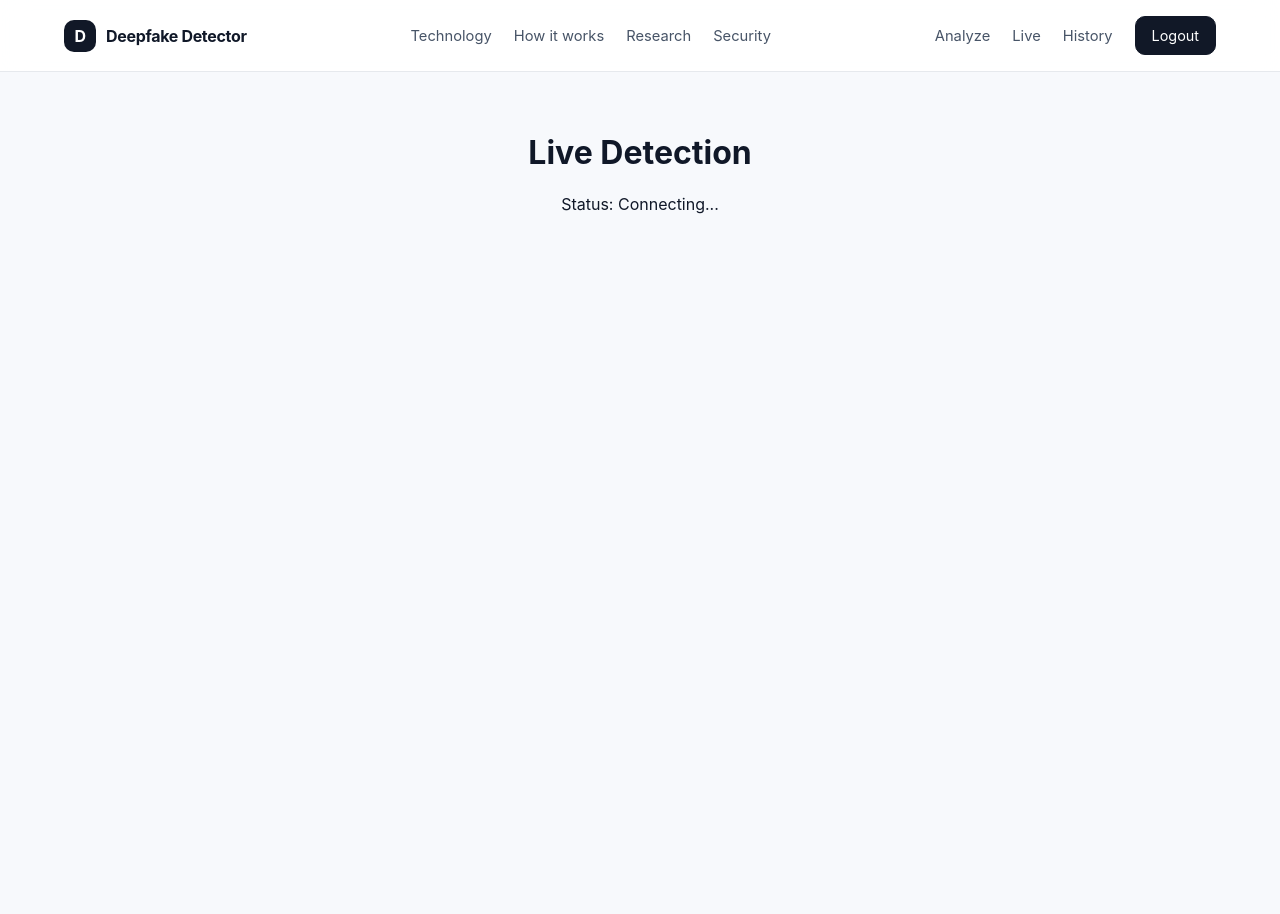
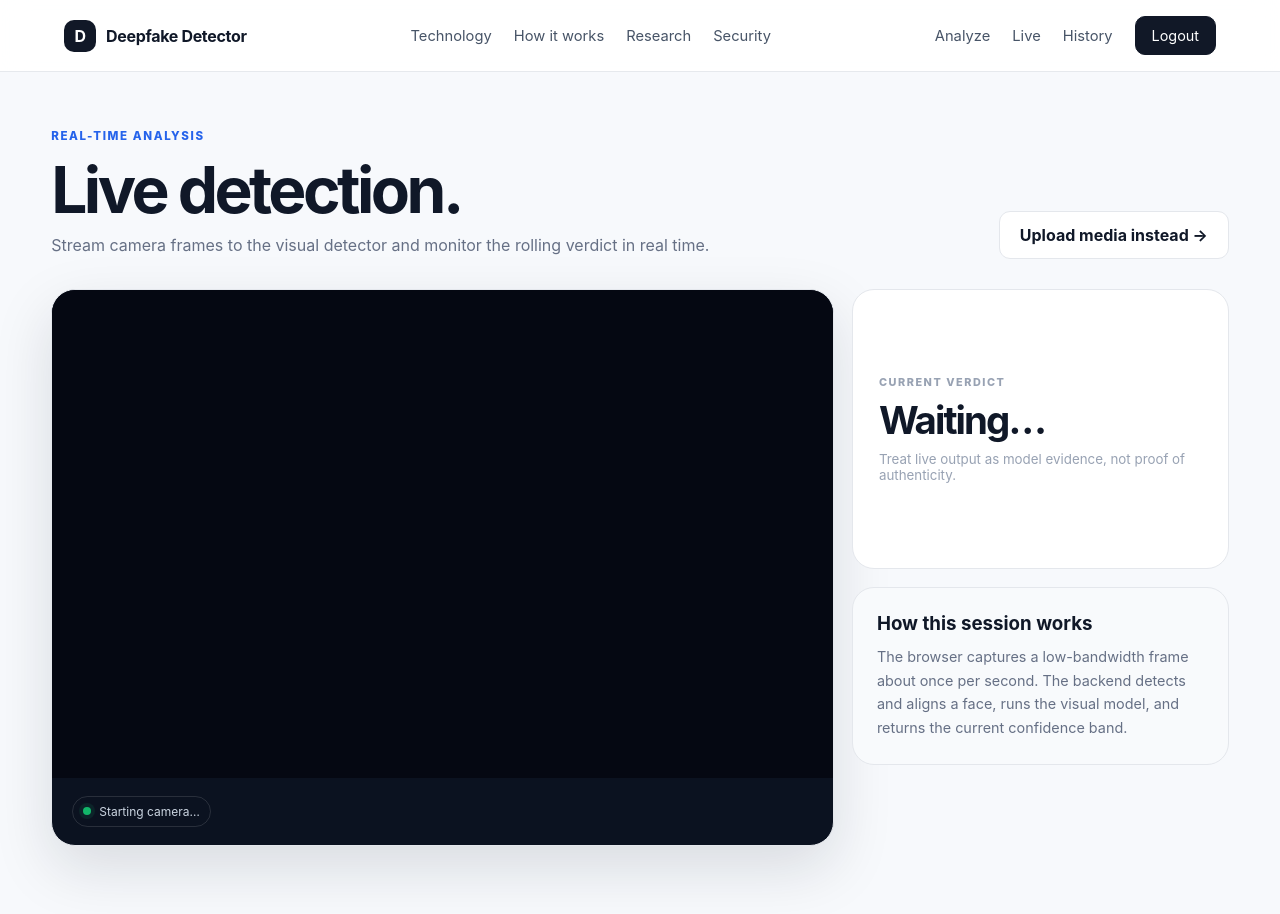
Before and after one commit to obrahimanshu14-collab/deepfake-detection-system, a React (Vite) app in the folder frontend/: page /live in a window 1280 px wide. Shown: the top 914 px of the page. Before the commit the page ends 800 px from the top, so only its background shows below. Built offline with nearby package versions, Linux system fonts and the light colour scheme; no server answers; sample sign-in values are in the browser's storage.

Commit message:
Upgrade live detection experience and resilience

```diff
--- a/frontend/src/pages/LiveDetectionPage.jsx
+++ b/frontend/src/pages/LiveDetectionPage.jsx
@@ -1,4 +1,5 @@
 import { useEffect, useRef, useState } from "react";
+import { Link } from "react-router-dom";
 
 const API_BASE_URL = import.meta.env.VITE_API_BASE_URL || "http://127.0.0.1:8000";
 const WS_BASE_URL = API_BASE_URL.replace(/^http/, "ws");
@@ -7,88 +8,85 @@ function LiveDetectionPage() {
   const videoRef = useRef(null);
   const canvasRef = useRef(null);
   const [result, setResult] = useState(null);
-  const [status, setStatus] = useState("Connecting...");
+  const [status, setStatus] = useState("Starting camera…");
+  const [error, setError] = useState("");
 
   useEffect(() => {
     let stream;
     let intervalId;
     let ws;
-    let cancelled = false;
+    let stopped = false;
 
     async function start() {
       try {
-        stream = await navigator.mediaDevices.getUserMedia({ video: true });
-        if (cancelled || !videoRef.current) return;
+        stream = await navigator.mediaDevices.getUserMedia({ video: { facingMode: "user", width: { ideal: 1280 }, height: { ideal: 720 } }, audio: false });
+        if (stopped) return;
         videoRef.current.srcObject = stream;
-
         const token = localStorage.getItem("access_token");
-        if (!token) {
-          setStatus("Authentication required");
-          return;
-        }
-
+        if (!token) throw new Error("Please sign in before starting live detection.");
         ws = new WebSocket(`${WS_BASE_URL}/live/webcam?token=${encodeURIComponent(token)}`);
-
-        ws.onopen = () => setStatus("Live");
-        ws.onclose = () => setStatus("Disconnected");
+        ws.onopen = () => setStatus("Live analysis active");
+        ws.onclose = () => { if (!stopped) setStatus("Connection closed"); };
         ws.onerror = () => setStatus("Connection error");
         ws.onmessage = (event) => {
           try {
-            setResult(JSON.parse(event.data));
-          } catch {
-            setStatus("Invalid server response");
-          }
+            const payload = JSON.parse(event.data);
+            if (payload.error) setError(payload.error);
+            else { setError(""); setResult(payload); }
+          } catch { setError("Received an invalid response from the analysis service."); }
         };
 
-        intervalId = setInterval(() => {
-          if (ws.readyState !== WebSocket.OPEN) return;
+        intervalId = window.setInterval(() => {
+          if (!ws || ws.readyState !== WebSocket.OPEN || !videoRef.current?.videoWidth) return;
+          const canvas = canvasRef.current;
           const video = videoRef.current;
-          const canvas = canvasRef.current;
-          if (!video?.videoWidth || !video?.videoHeight || !canvas) return;
-
-          canvas.width = video.videoWidth;
-          canvas.height = video.videoHeight;
-          canvas.getContext("2d").drawImage(video, 0, 0);
-          const dataUrl = canvas.toDataURL("image/jpeg", 0.7);
-          ws.send(JSON.stringify({ image: dataUrl }));
-        }, 1000);
-      } catch (error) {
-        console.error(error);
-        setStatus("Camera unavailable");
+          canvas.width = 640;
+          canvas.height = Math.round((video.videoHeight / video.videoWidth) * 640) || 360;
+          canvas.getContext("2d").drawImage(video, 0, 0, canvas.width, canvas.height);
+          ws.send(JSON.stringify({ image: canvas.toDataURL("image/jpeg", 0.68) }));
+        }, 900);
+      } catch (err) {
+        setError(err.message || "Camera access could not be started.");
+        setStatus("Unable to start");
       }
     }
 
     start();
-
     return () => {
-      cancelled = true;
+      stopped = true;
       if (intervalId) clearInterval(intervalId);
       if (ws) ws.close();
       if (stream) stream.getTracks().forEach((track) => track.stop());
     };
   }, []);
 
+  const isFake = result?.label?.includes("Fake");
+  const tone = isFake ? "danger" : result?.label === "REAL" ? "success" : "neutral";
+
   return (
-    <div style={{ padding: "40px", textAlign: "center" }}>
-      <h1>Live Detection</h1>
-      <p>Status: {status}</p>
-      <video ref={videoRef} autoPlay muted playsInline style={{ maxWidth: "480px", borderRadius: "8px" }} />
-      <canvas ref={canvasRef} style={{ display: "none" }} />
-      {result && (
-        <div style={{ marginTop: "20px" }}>
-          {result.error ? (
-            <p>{result.error}</p>
-          ) : result.label === "No Face" ? (
-            <p>No face detected</p>
-          ) : (
-            <>
-              <h2>{result.label}</h2>
-              <p>Real: {result.real_percent}% | Fake: {result.fake_percent}%</p>
-            </>
-          )}
+    <main className="app-shell">
+      <header className="page-app-head">
+        <div><span className="eyebrow">REAL-TIME ANALYSIS</span><h1>Live detection.</h1><p>Stream camera frames to the visual detector and monitor the rolling verdict in real time.</p></div>
+        <Link className="hero-secondary" to="/dashboard">Upload media instead →</Link>
+      </header>
+      {error && <div className="inline-error">{error}</div>}
+      <section className="live-layout">
+        <div className="live-card">
+          <video ref={videoRef} autoPlay muted playsInline className="live-video" />
+          <canvas ref={canvasRef} style={{ display: "none" }} />
+          <div className="live-body"><span className="live-status"><span className="status-dot" />{status}</span></div>
         </div>
-      )}
-    </div>
+        <div className="live-side">
+          <div className="live-result">
+            <span className="card-kicker">CURRENT VERDICT</span>
+            {result?.label === "No Face" ? <strong className="live-verdict">No face</strong> : <strong className={`live-verdict ${tone}`}>{result?.label || "Waiting…"}</strong>}
+            {result?.fake_percent != null && <><p style={{ color: "var(--muted)" }}>Real {result.real_percent}% · Fake {result.fake_percent}%</p><div className="meter"><span style={{ width: `${result.fake_percent}%` }} /></div></>}
+            <small style={{ color: "#98a2b3" }}>Treat live output as model evidence, not proof of authenticity.</small>
+          </div>
+          <div className="live-help"><h3>How this session works</h3><p>The browser captures a low-bandwidth frame about once per second. The backend detects and aligns a face, runs the visual model, and returns the current confidence band.</p></div>
+        </div>
+      </section>
+    </main>
   );
 }
 
```
